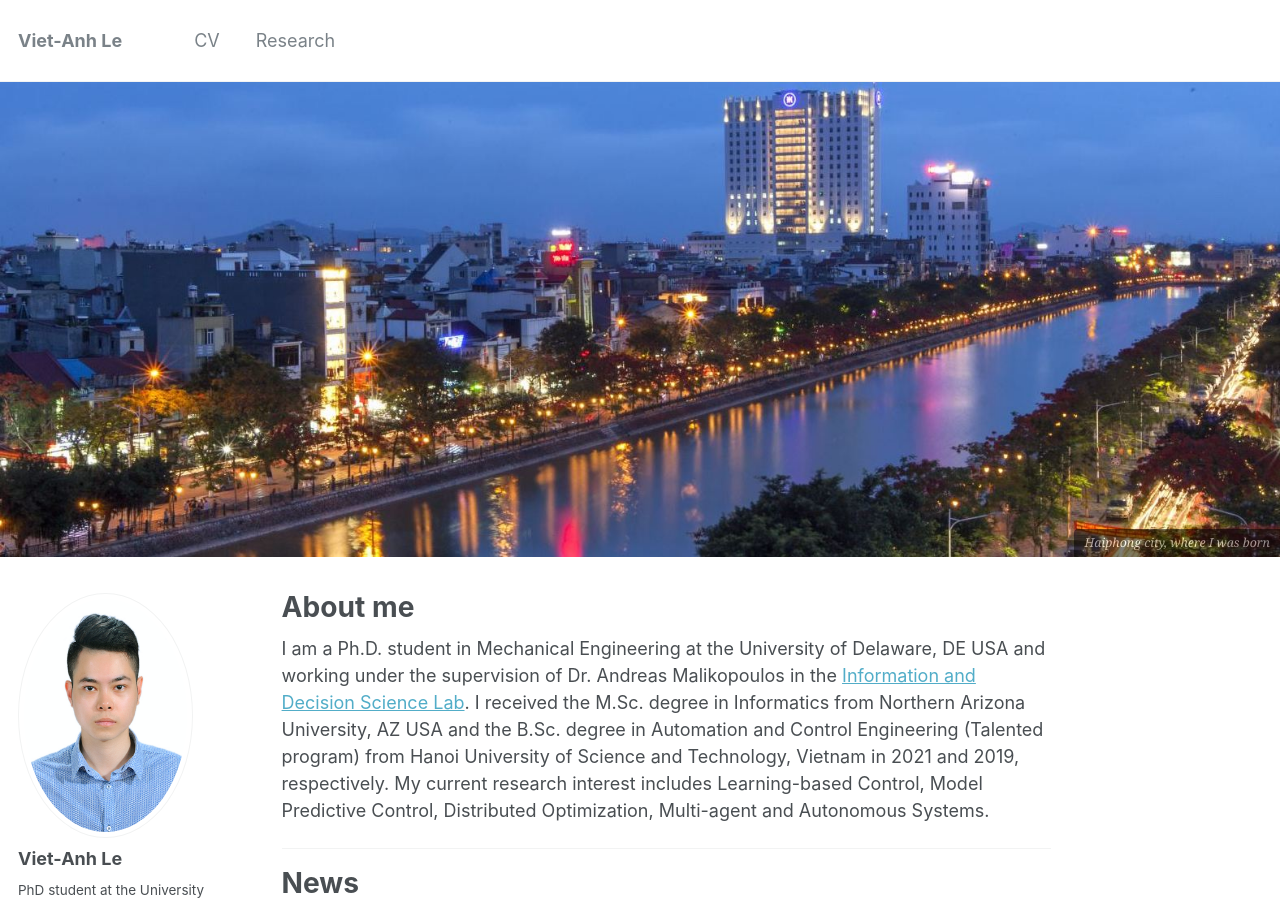
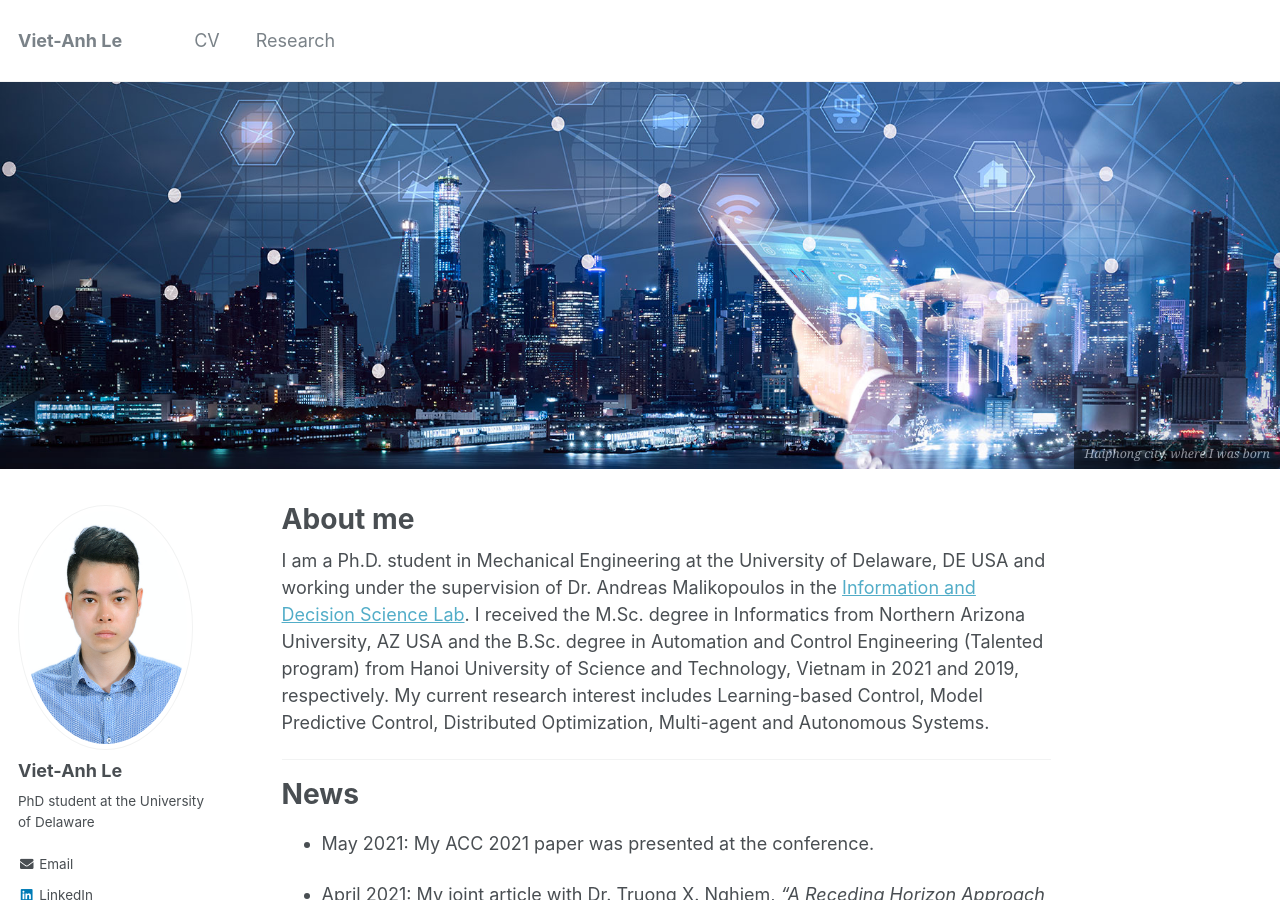
Before and after one commit to vietanhle0101/vietanhle0101.github.io, a Jekyll site: the page built from _pages/about.md, in a window 1280 px wide and 900 px high. Built offline with Jekyll 4.4.1, drawn with Linux system fonts in a browser that asks for light colours.

Commit message:
add header photo

```diff
--- a/_pages/about.md
+++ b/_pages/about.md
@@ -3,7 +3,7 @@ permalink: /
 title: "About me"
 excerpt: ""
 header:
-  image: hp.png
+  image: research_theme.png
   caption: "*Haiphong city, where I was born*"
 author_profile: true
 redirect_from:
```
